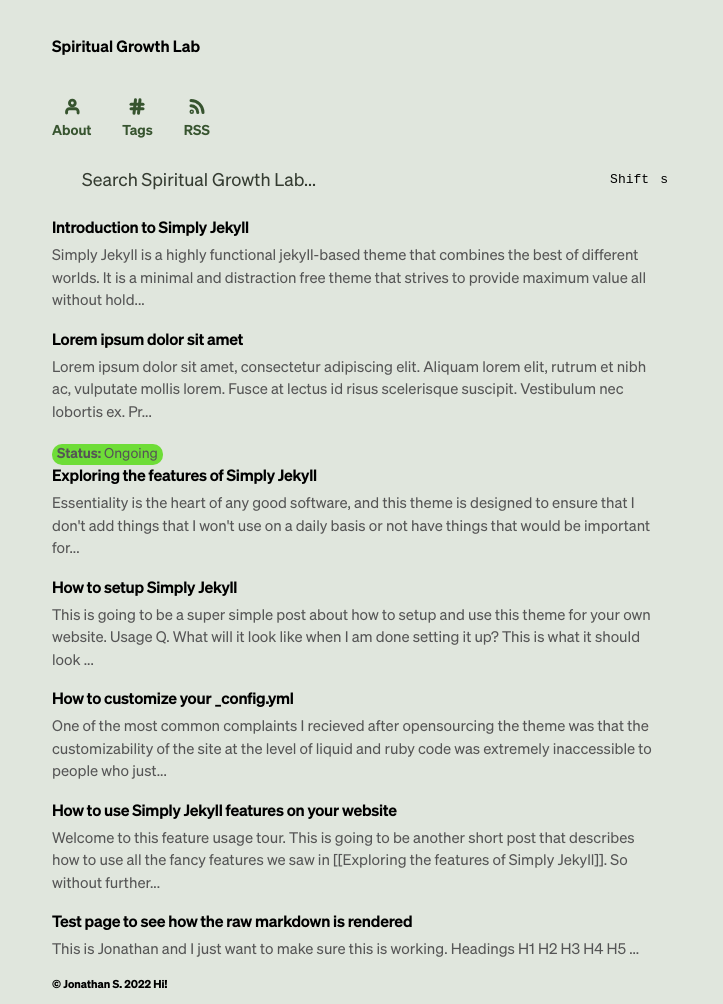
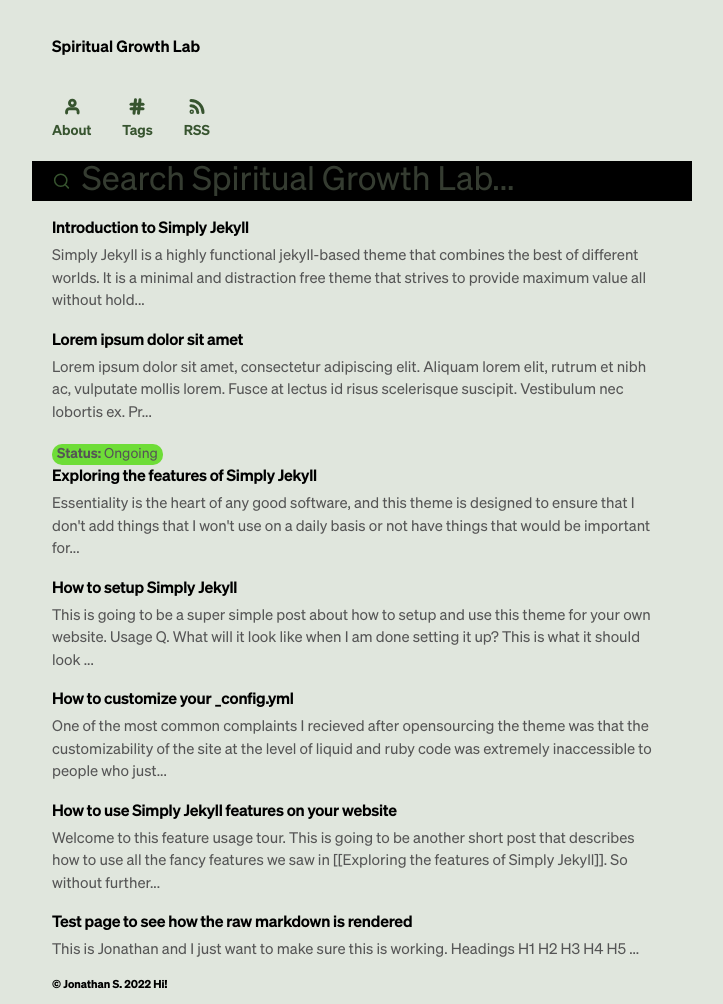
Before and after one commit to jsantiago611/digital-garden-master, a Jekyll site: the page built from index.md, in a window 1280 px wide. Shown: the whole page, without its empty margins (278-1001 px from the left). Built offline with Jekyll 4.4.1, drawn with Linux system fonts in a browser that asks for light colours.

Commit message:
Cosmetic menu, search

```diff
--- a/assets/css/Style.css
+++ b/assets/css/Style.css
@@ -285,7 +285,7 @@ h3, h4, h5, h6 {
 a, p, ul, li, ol, table, span, blockquote {
     color: var(--primary-text-color);
     font-family:   var(--secondary-font-family);
-    font-size: var(--body-copy-size);  /* Let's set the font-size to something old-man friendly */
+    font-size: var(--body-copy-size);
     line-height: 1.5em;
 }
 
@@ -703,14 +703,14 @@ hr {
     border: 0px;
     font-family: var(--secondary-font-family) !important;
     color: var(--gray-900);
-    font-size: 18px;
+    font-size: var(--body-copy-size);
     border-bottom: 1px solid var(--primary-border-color);
-    background-color: var(--gray-100);
+    background-color: var(--black);
 }
 
 ::placeholder {
     color: var(--search-placeholder-color);
-    font-size: 18px;
+    font-size: var(--body-copy-size);
     font-family:  var(--secondary-font-family) !important;
 }
 .search-icon {
@@ -718,7 +718,7 @@ hr {
     vertical-align: middle;
     margin-top: -2px;
     padding-left: 20px;
-    stroke: var(--secondary-text-color) !important;
+    stroke: var(--green) !important;
     padding-top: 12.5px;
     z-index: 1;
 }
```
